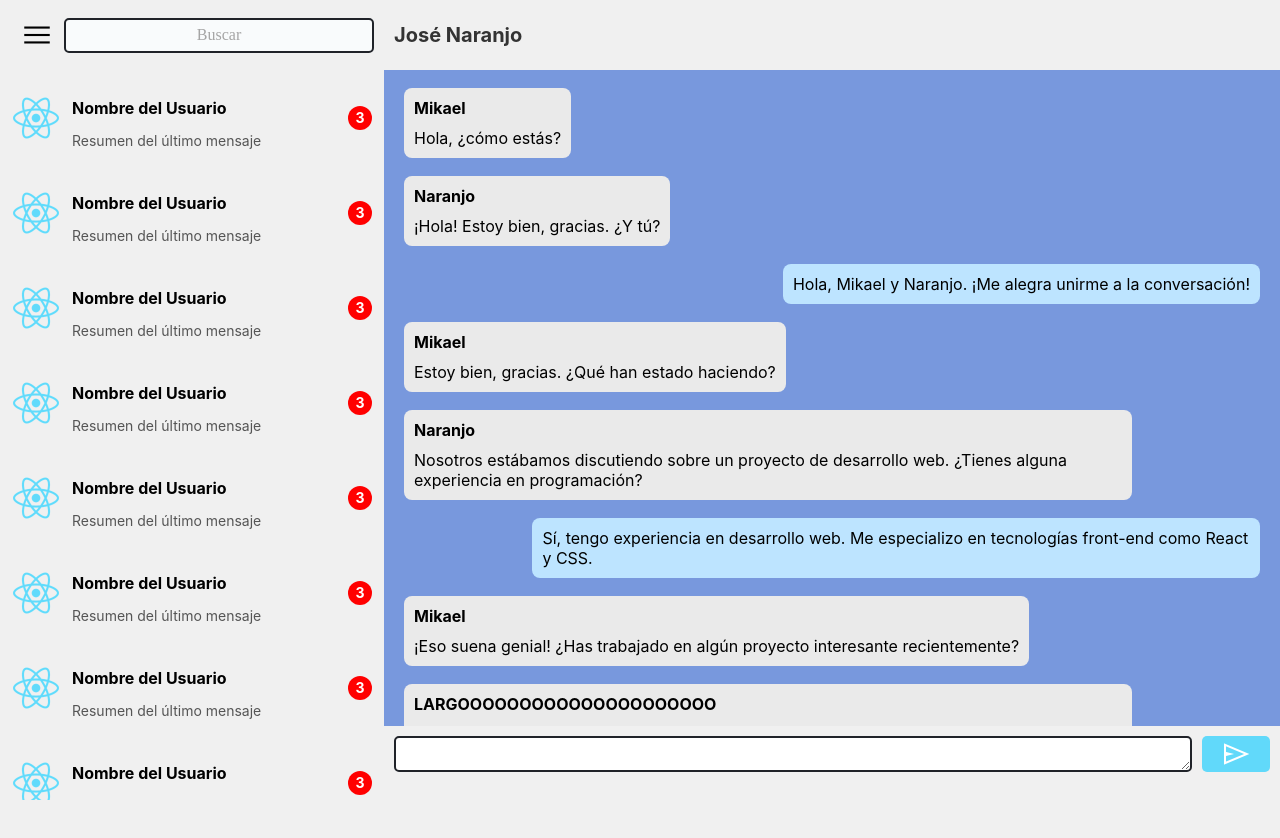
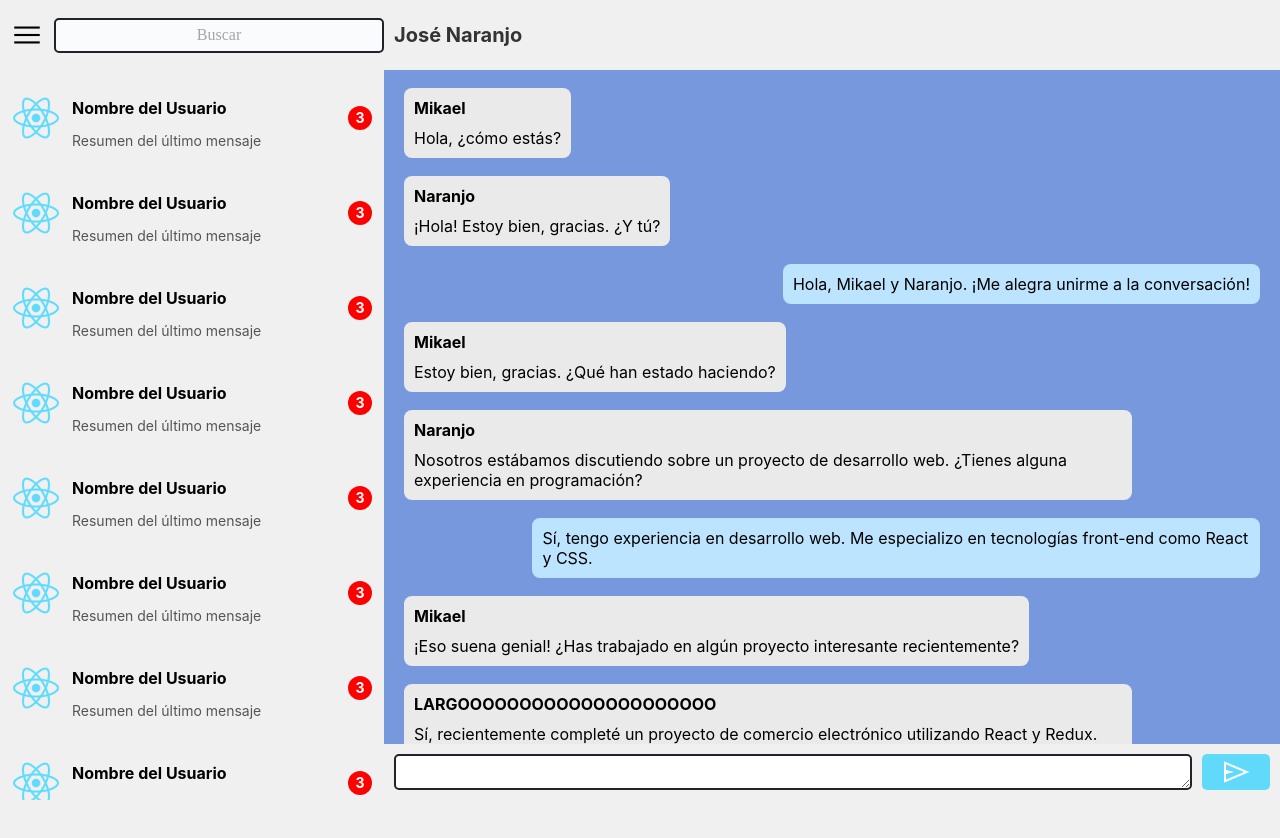
Before and after one commit to Naranj0se/chat-traductor, a React (Create React App) app: page / in a window 1280 px wide. Shown: the top 838 px of the page. After the commit the page ends 800 px from the top, so only its background shows below. Built offline with nearby package versions, Linux system fonts and the light colour scheme.

Commit message:
corregido propiedad height en Inbox y Chat

```diff
--- a/src/Chat/Chat.css
+++ b/src/Chat/Chat.css
@@ -3,4 +3,5 @@
     /* Añadido */
     display: grid;
     grid-template-rows: 70px 1fr auto;
+    max-height: 100vh;
 }
--- a/src/ChatsContainer/ChatsContainer.css
+++ b/src/ChatsContainer/ChatsContainer.css
@@ -1,13 +1,12 @@
 .chatsContainer {
-    height: 100vh;
+    max-height: 100vh;
     display: flex;
     flex-direction: column;
-    padding-top: 70px;
     scroll-snap-type: y mandatory;
+    overflow-y: hidden;
   }
 
 ul {
-    height: calc(100vh - 70px);
     margin: 0;
     padding: 0;
     overflow-y: scroll;
--- a/src/Inbox/Inbox.css
+++ b/src/Inbox/Inbox.css
@@ -3,4 +3,5 @@
   width: 30%;
   display: grid;
   grid-template-rows: 70px 1fr;
+  max-height: 100vh;
 }
--- a/src/InboxHeader/InboxHeader.css
+++ b/src/InboxHeader/InboxHeader.css
@@ -1,11 +1,8 @@
 .InboxHeader{
-    height: 70px;
     box-sizing: border-box;
     display: flex;
     align-items: center;
     justify-content: center;
-    width: 30%;
-    padding: 10px;
-    position:fixed;
     background-color: #f0f0f0;
+    width: 100%;
 }
--- a/src/MessageContainer/MessageContainer.css
+++ b/src/MessageContainer/MessageContainer.css
@@ -3,9 +3,7 @@
     background-color: #7898dd;
     display: flex;
     flex-direction: column;
-    overflow-y: auto;
-    scroll-snap-type: y mandatory;
-    max-height: 82vh;
+    overflow-y: hidden;
   }
 
 .messageContainer ul {
--- a/src/index.css
+++ b/src/index.css
@@ -6,8 +6,6 @@ body {
     sans-serif;
   -webkit-font-smoothing: antialiased;
   -moz-osx-font-smoothing: grayscale;
-  max-height: 100vh;
-  overflow: hidden;
 }
 
 code {
```
